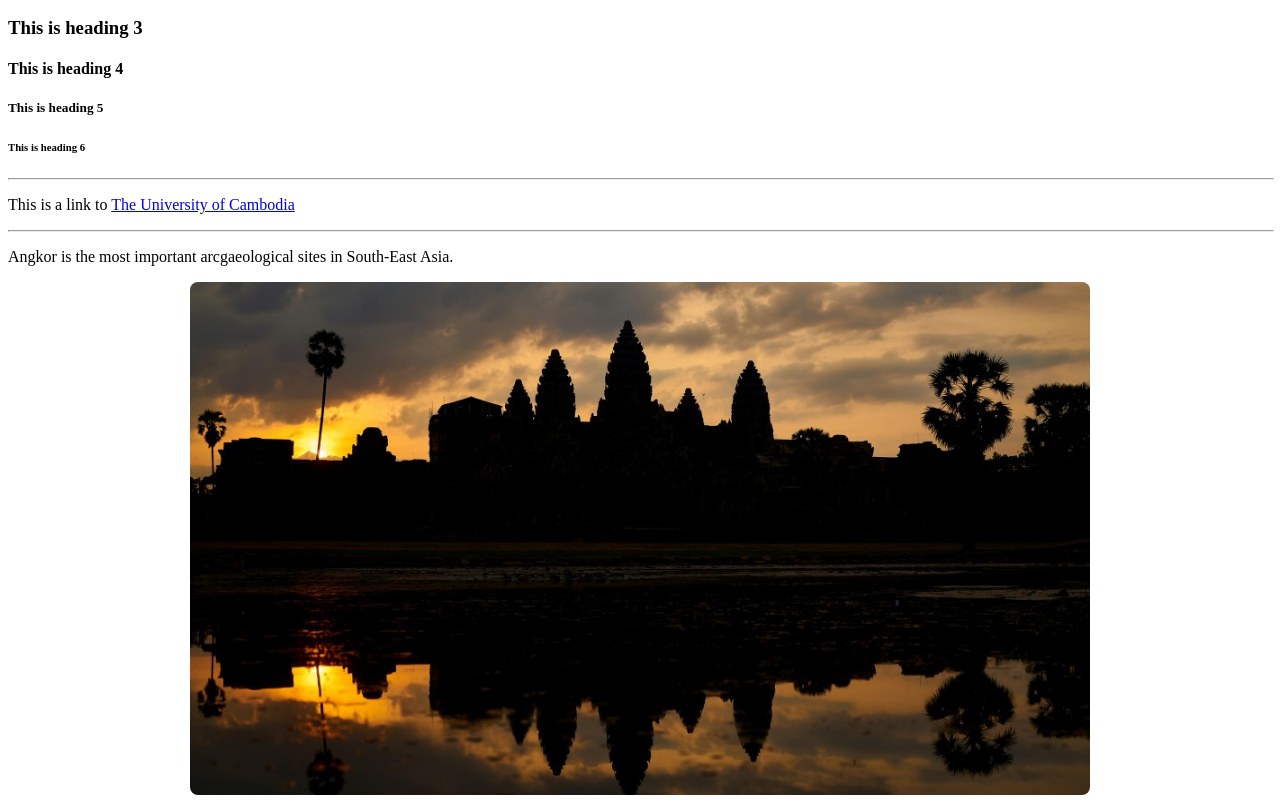
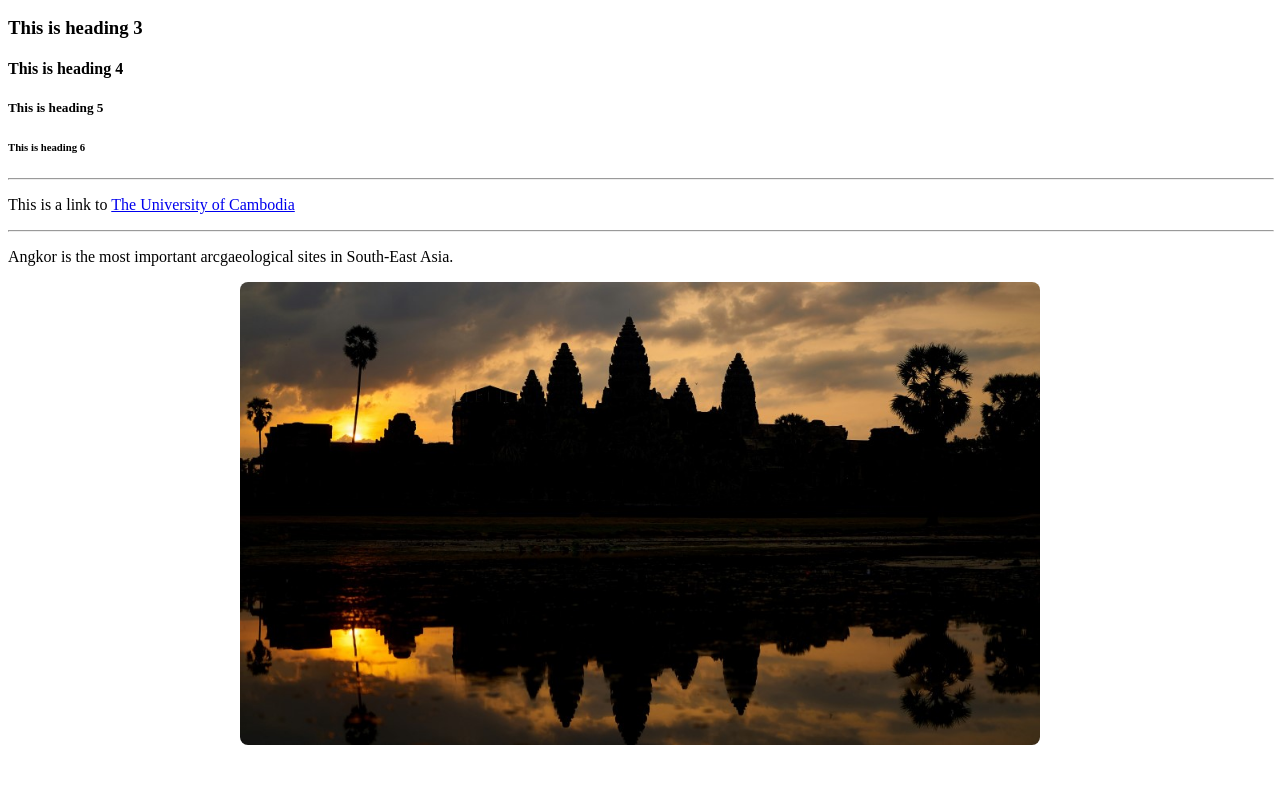
Before and after one commit to dyna24000/Dina-hm02, a plain HTML site: page index.html in a window 1280 px wide. Shown: the part 294-1101 px from the top of the page. After the commit the page ends 1051 px from the top, so only its background shows below. Drawn offline with Linux system fonts and the light colour scheme.

Commit message:
Update index.html

```diff
--- a/index.html
+++ b/index.html
@@ -26,6 +26,6 @@
         <p>This is a link to <a href="https://uc.edu.kh/">The University of Cambodia</a></p>
         <hr width="100%" align="center">
         <p>Angkor is the most important arcgaeological sites in South-East Asia.</p>
-        <center><img src="Angkor.jpg" alt="Angkor Wat" width="900" height="513"></center>
+        <center><img src="Angkor.jpg" alt="Angkor Wat" width="800" height="463"></center>
     </body>
 </html>
```
